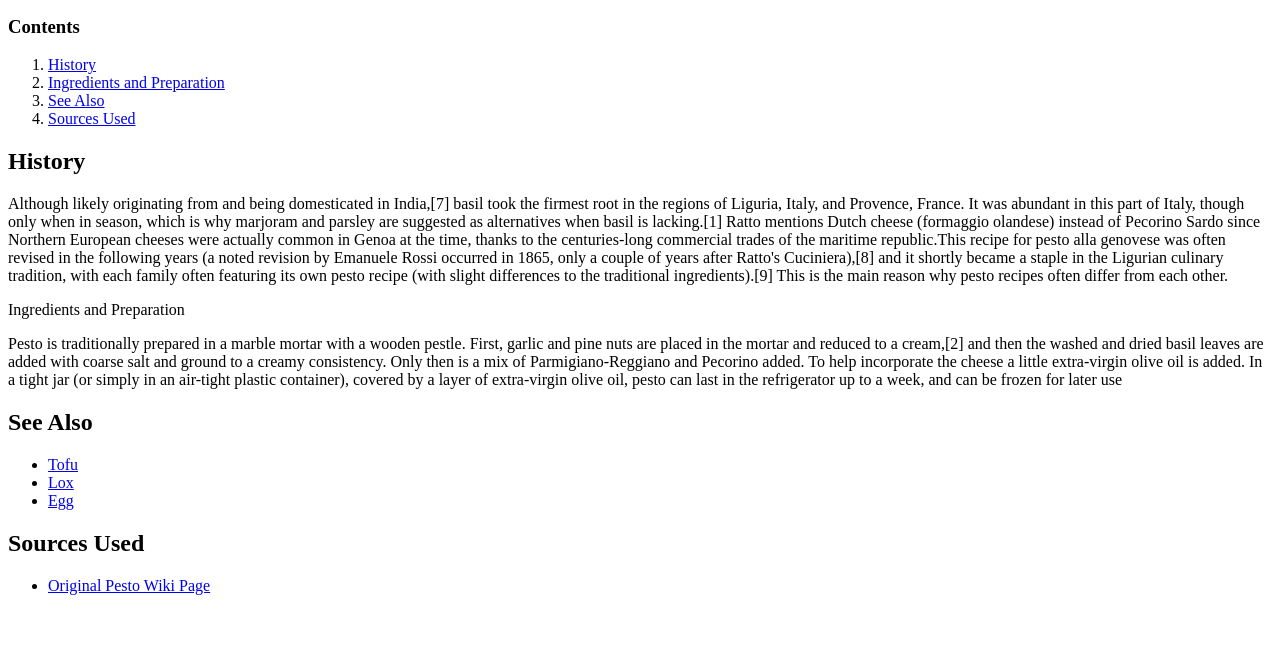
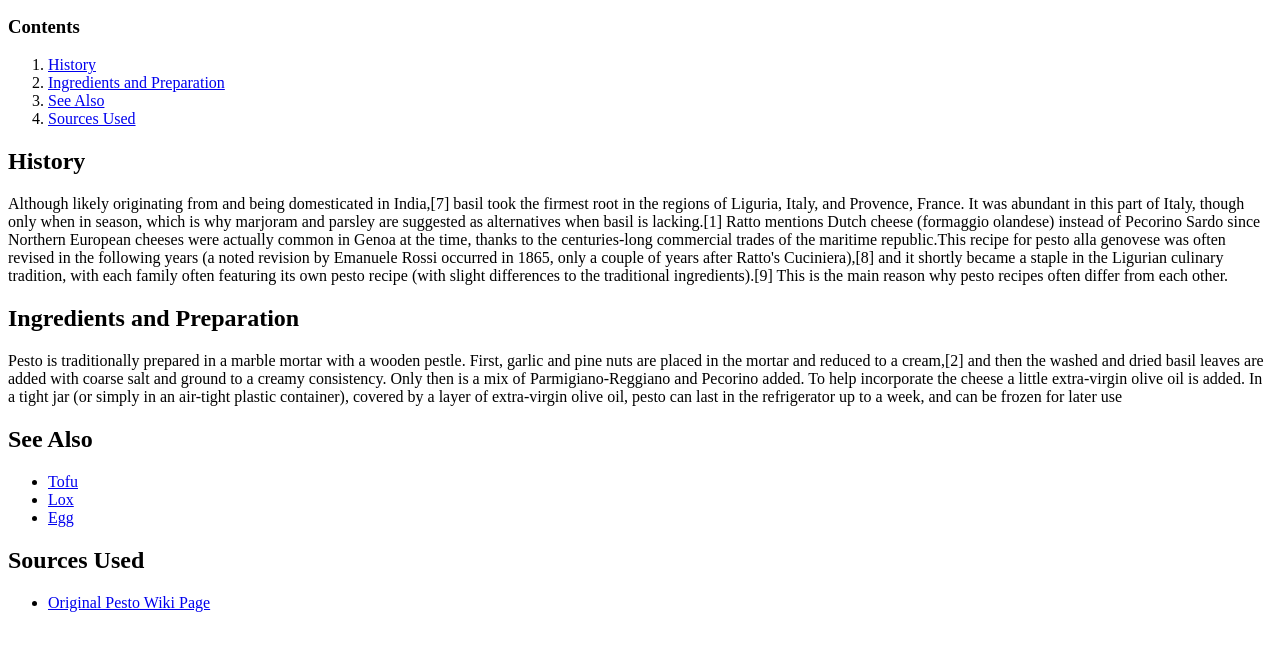
Before and after one commit to katyabollong/fuzzy-carnival, a plain HTML site: page Assignment3.html in a window 1280 px wide. Shown: the part 137-788 px from the top of the page. Drawn offline with Linux system fonts and the light colour scheme.

Commit message:
Update Assignment3.html
update

```diff
--- a/Assignment3.html
+++ b/Assignment3.html
@@ -26,9 +26,9 @@
     <p> Although likely originating from and being domesticated in India,[7] basil took the firmest root in the regions of Liguria, Italy, and Provence, France. It was abundant in this part of Italy, though only when in season, which is why marjoram and parsley are suggested as alternatives when basil is lacking.[1] Ratto mentions Dutch cheese (formaggio olandese) instead of Pecorino Sardo since Northern European cheeses were actually common in Genoa at the time, thanks to the centuries-long    commercial trades of the maritime republic.This recipe for pesto alla genovese was often revised in the following years (a noted revision by Emanuele Rossi occurred in 1865, only a couple of years after Ratto's Cuciniera),[8] and it shortly became a staple in the Ligurian culinary tradition, with each family often featuring its own pesto recipe (with slight differences to the traditional ingredients).[9] This is the main reason why pesto recipes often differ from each other.
     </p>
 
-    <img src=""
+    <h2 id="usage-section">Ingredients and Preparation</h2>
 
-    <h2 id="usage-section">Ingredients and Preparation</h2>
+
 
     <p>Pesto is traditionally prepared in a marble mortar with a wooden pestle. First, garlic and pine nuts are placed in the mortar and reduced to a cream,[2] and then the washed and dried basil leaves are added with coarse salt and ground to a creamy consistency. Only then is a mix of Parmigiano-Reggiano and Pecorino added. To help incorporate the cheese a little extra-virgin olive oil is added. In a tight jar (or simply in an air-tight plastic container), covered by a layer of extra-virgin olive oil, pesto can last in the refrigerator up to a week, and can be frozen for later use
     </p>
```
